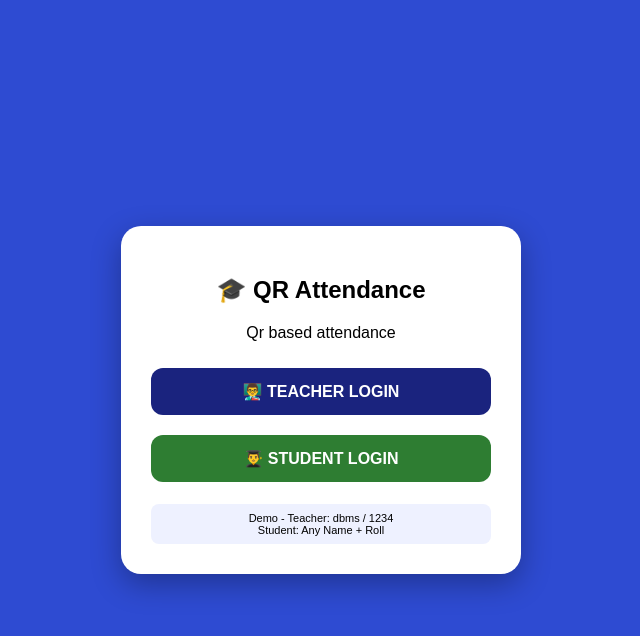
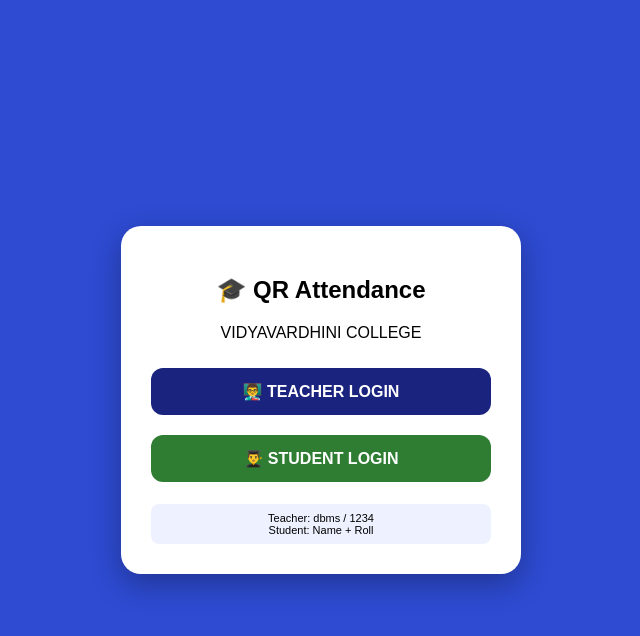
Before and after one commit to 309swara-crypto/qr-attendance, a Flask app: page / in a window 1280 px wide. Shown: the top 636 px of the page, without its empty margins (319-959 px from the left). Run offline with Flask 3, Linux system fonts and the light colour scheme.

Commit message:
Update home.html

```diff
--- a/templates/home.html
+++ b/templates/home.html
@@ -1,25 +1,11 @@
-<!DOCTYPE html>
-<html>
-<head>
-<meta name="viewport" content="width=device-width, initial-scale=1">
-<title>QR Attendance</title>
-<style>
-body{margin:0; font-family:Arial; background:#2e4bd2; display:flex; justify-content:center; align-items:center; min-height:100vh}
-.card{background:white; width:340px; border-radius:20px; padding:30px; box-shadow:0 10px 30px rgba(0,0,0,.3); text-align:center}
-.btn{width:100%; padding:14px; border:none; border-radius:12px; font-weight:700; margin:10px 0; cursor:pointer; font-size:16px}
-.btn-t{background:#1a237e; color:white}
-.btn-s{background:#2e7d32; color:white}
-</style>
-</head>
-<body>
-<div class="card">
-<h2>🎓 QR Attendance</h2>
-<p>Qr based attendance </p>
+<!DOCTYPE html><html><head><meta name="viewport" content="width=device-width, initial-scale=1"><style>
+body{margin:0;font-family:Arial;background:#2e4bd2;display:flex;justify-content:center;align-items:center;min-height:100vh}
+.card{background:white;width:340px;border-radius:20px;padding:30px;box-shadow:0 10px 30px rgba(0,0,0,.3);text-align:center}
+.btn{width:100%;padding:14px;border:none;border-radius:12px;font-weight:700;margin:10px 0;cursor:pointer;font-size:16px}
+.btn-t{background:#1a237e;color:white}.btn-s{background:#2e7d32;color:white}
+</style></head><body>
+<div class="card"><h2>🎓 QR Attendance</h2><p>VIDYAVARDHINI COLLEGE</p>
 <a href="/teacher_login_page"><button class="btn btn-t">👨‍🏫 TEACHER LOGIN</button></a>
 <a href="/student_login_page"><button class="btn btn-s">👨‍🎓 STUDENT LOGIN</button></a>
-<div style="background:#eef1ff; padding:8px; border-radius:8px; font-size:11px; margin-top:12px">
-Demo - Teacher: dbms / 1234<br>Student: Any Name + Roll
-</div>
-</div>
-</body>
-</html>
+<div style="background:#eef1ff;padding:8px;border-radius:8px;font-size:11px;margin-top:12px">Teacher: dbms / 1234<br>Student: Name + Roll</div>
+</div></body></html>
```
